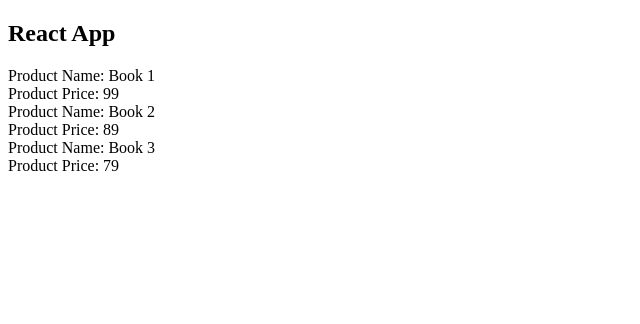
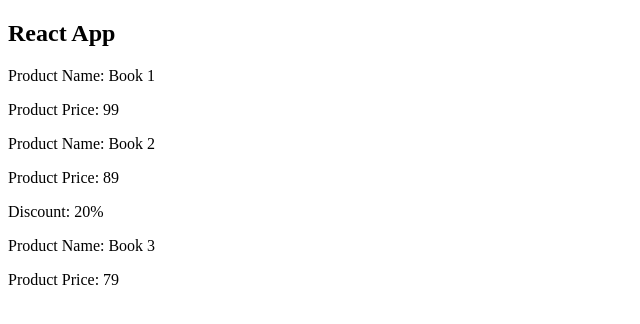
Before and after one commit to Epomis09/React-Redux-Training-Sadri, a React (Create React App) app: page / in a window 1280 px wide. Shown: the top 324 px of the page, without its empty margins (0-640 px from the left). Built offline with nearby package versions, Linux system fonts and the light colour scheme.

Commit message:
16-using-children-prop

```diff
--- a/src/App.js
+++ b/src/App.js
@@ -7,7 +7,9 @@ class App extends React.Component{
             <div id="main" className="container">
                 <h2>React App</h2>
                 <Product title="Book 1" price="99"/>
-                <Product title="Book 2" price="89"/>
+                <Product title="Book 2" price="89">
+                    Discount: 20%
+                </Product>
                 <Product title="Book 3" price="79"/>
             </div>
         );
--- a/src/components/Product/Product.js
+++ b/src/components/Product/Product.js
@@ -1,8 +1,9 @@
 const Product = (props) => {
    return (
     <div>
-        <div>Product Name: {props.title}</div>
-        <div>Product Price: {props.price}</div>
+        <p>Product Name: {props.title}</p>
+        <p>Product Price: {props.price}</p>
+        <p>{props.children}</p>
     </div>
   )
 }
```
